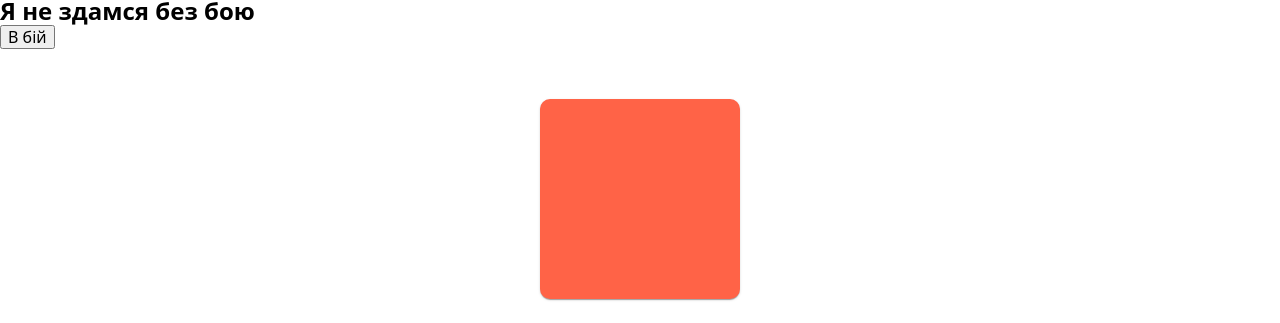
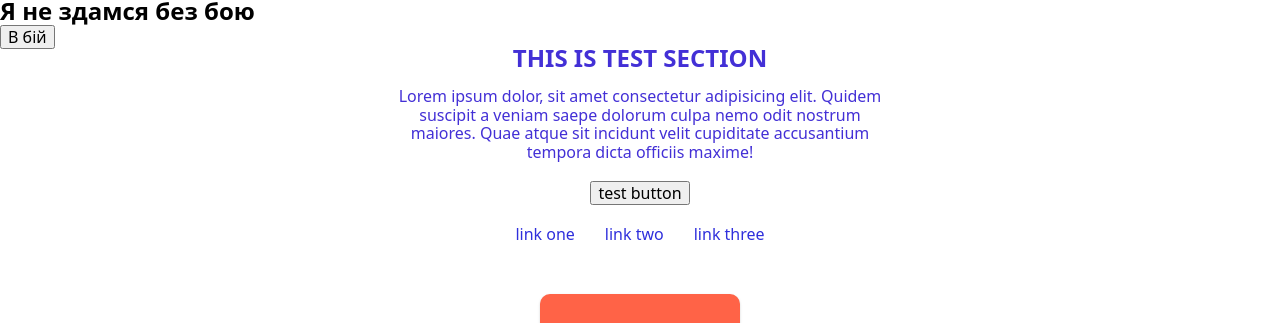
Before and after one commit to SaveAna/goit-testing, a plain HTML site: page index.html in a window 1280 px wide. Shown: the part 61-384 px from the top of the page. Drawn offline with nearby package versions, Linux system fonts and the light colour scheme.

Commit message:
add test-section

```diff
--- a/css/styles.css
+++ b/css/styles.css
@@ -131,8 +131,8 @@ img {
   margin-left: 30px;
   margin-right: 30px;
   border-radius: 50%;
-  box-shadow: 0px 2px 1px -1px rgba(0, 0, 0, 0.2), 0px 1px 1px 0px rgba(0, 0, 0, 0.14),
-    0px 1px 3px 0px rgba(0, 0, 0, 0.12);
+  box-shadow: 0px 2px 1px -1px rgba(0, 0, 0, 0.2),
+    0px 1px 1px 0px rgba(0, 0, 0, 0.14), 0px 1px 3px 0px rgba(0, 0, 0, 0.12);
 
   transition-property: transform;
 }
@@ -169,8 +169,8 @@ img {
   margin-top: 50px;
   border-radius: 10px;
   background-color: tomato;
-  box-shadow: 0px 2px 1px -1px rgba(0, 0, 0, 0.2), 0px 1px 1px 0px rgba(0, 0, 0, 0.14),
-    0px 1px 3px 0px rgba(0, 0, 0, 0.12);
+  box-shadow: 0px 2px 1px -1px rgba(0, 0, 0, 0.2),
+    0px 1px 1px 0px rgba(0, 0, 0, 0.14), 0px 1px 3px 0px rgba(0, 0, 0, 0.12);
 
   /*  Задаём значения перехода  */
   transition-property: background-color, transform;
@@ -209,7 +209,7 @@ img {
   font-size: 150px;
   font-weight: 700;
   color: transparent;
-  background-image: url('https://images.pexels.com/photos/1179229/pexels-photo-1179229.jpeg?auto=compress&cs=tinysrgb&dpr=3&h=750&w=1260');
+  background-image: url("https://images.pexels.com/photos/1179229/pexels-photo-1179229.jpeg?auto=compress&cs=tinysrgb&dpr=3&h=750&w=1260");
   -webkit-background-clip: text;
   background-clip: text;
   background-size: cover;
@@ -289,6 +289,7 @@ img {
       0% 100%
     );
   }
+}
 
 .new-text {
   size: 50px;
@@ -296,3 +297,37 @@ img {
   text-align: center;
   color: seagreen;
 }
+
+.test-title {
+  color: #4330d6;
+  text-align: center;
+  line-height: 18px;
+  text-transform: uppercase;
+}
+
+.test-text {
+  max-width: 500px;
+  margin: 20px auto 0 auto;
+
+  color: #4330d6;
+  text-align: center;
+}
+
+.test-button {
+  display: block;
+  margin: 20px auto 0 auto;
+}
+
+.test-list {
+  margin-top: 20px;
+  padding: 0;
+  list-style: none;
+  display: flex;
+  justify-content: center;
+  gap: 30px;
+}
+
+.test-section a {
+  text-decoration: none;
+  color: rgb(47, 47, 220);
+}
--- a/index.html
+++ b/index.html
@@ -1,21 +1,24 @@
 <!DOCTYPE html>
 <html lang="en">
-
   <head>
     <meta charset="UTF-8" />
     <meta http-equiv="X-UA-Compatible" content="IE=edge" />
     <meta name="viewport" content="width=device-width, initial-scale=1.0" />
     <title>GoIt-Testing</title>
 
-    <link rel="stylesheet"
-        href="https://cdnjs.cloudflare.com/ajax/libs/modern-normalize/1.1.0/modern-normalize.min.css" />
+    <link
+      rel="stylesheet"
+      href="https://cdnjs.cloudflare.com/ajax/libs/modern-normalize/1.1.0/modern-normalize.min.css"
+    />
     <link rel="stylesheet" href="./css/styles.css" />
   </head>
 
   <body>
     <header class="header">
       <div class="head-content container">
-            <a class="logo link" href="./index.html"><span class="accent">Team</span>Logo</a>
+        <a class="logo link" href="./index.html"
+          ><span class="accent">Team</span>Logo</a
+        >
         <nav class="menu-nav">
           <ul class="list">
             <li class="item"><a class="link" href="">Main</a></li>
@@ -37,6 +40,22 @@
       <section class="section-hero">
         <h1 class="hero-title">Я не здамся без бою</h1>
         <button type="button">В бій</button>
+      </section>
+
+      <section class="test-section">
+        <h2 class="test-title">This is test section</h2>
+        <p class="test-text">
+          Lorem ipsum dolor, sit amet consectetur adipisicing elit. Quidem
+          suscipit a veniam saepe dolorum culpa nemo odit nostrum maiores. Quae
+          atque sit incidunt velit cupiditate accusantium tempora dicta officiis
+          maxime!
+        </p>
+        <button type="button" class="test-button">test button</button>
+        <ul class="test-list">
+          <li><a href="">link one</a></li>
+          <li><a href="">link two</a></li>
+          <li><a href="">link three</a></li>
+        </ul>
       </section>
     </main>
 
@@ -65,10 +84,12 @@
     </section>
     <div>
       <h2>Testing we are</h2>
-        <p> Lorem ipsum dolor sit amet consectetur adipisicing elit. Aliquam sint quis reprehenderit iste pariatur
-            voluptatem cupiditate autem alias! Voluptas, ex voluptatem maxime dolorem accusamus asperiores delectus
-            soluta
-            excepturi nesciunt. Nihil.</p>
+      <p>
+        Lorem ipsum dolor sit amet consectetur adipisicing elit. Aliquam sint
+        quis reprehenderit iste pariatur voluptatem cupiditate autem alias!
+        Voluptas, ex voluptatem maxime dolorem accusamus asperiores delectus
+        soluta excepturi nesciunt. Nihil.
+      </p>
       <h3>test</h3>
     </div>
     <div class="anim-container">
@@ -86,7 +107,5 @@
         <p class="new-text">-Something new-</p>
       </div>
     </footer>
-
   </body>
-
 </html>
```
Lines whose indentation alone changed are shown as unchanged.
